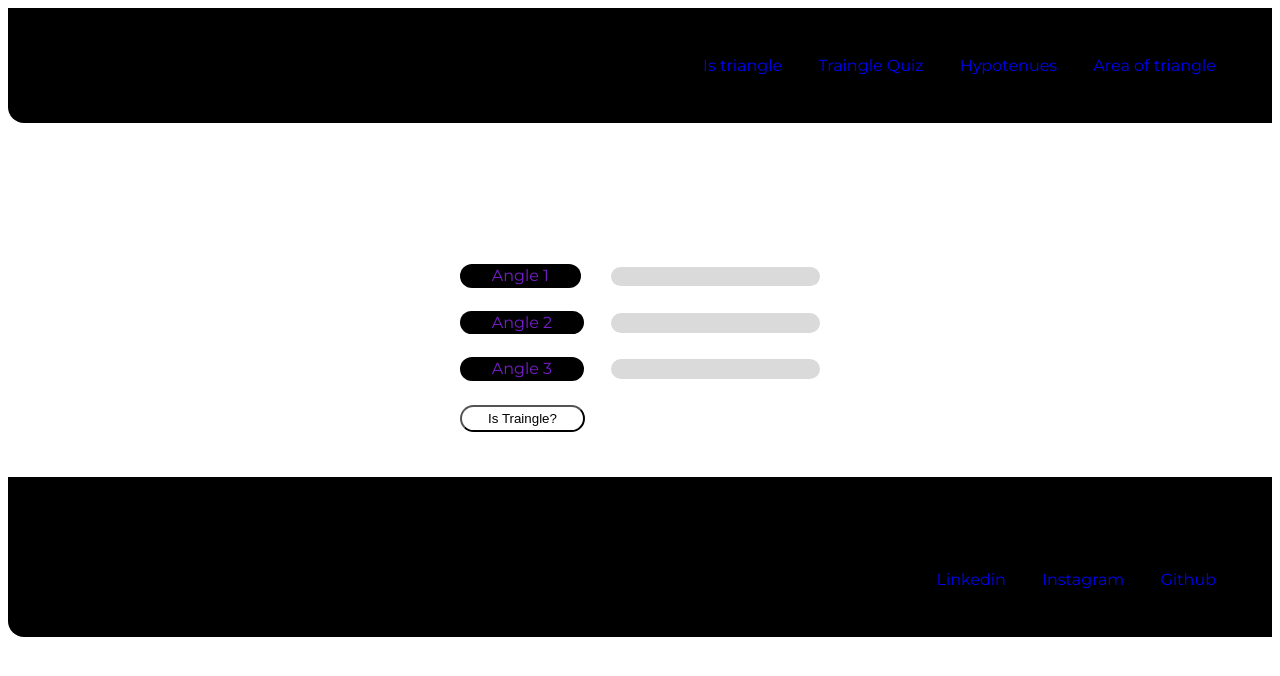
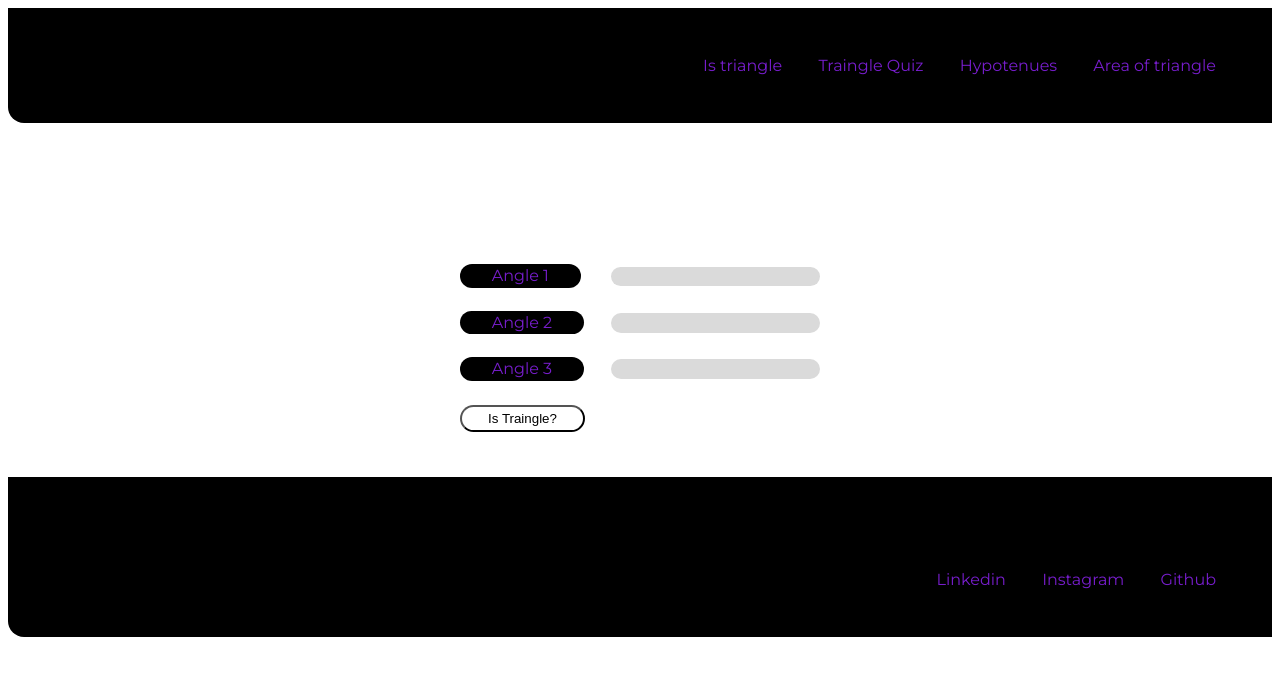
Before and after one commit to vipulbhunaker1910/Fun-with-triangles, a plain HTML site: page index.html in a window 1280 px wide. Drawn offline with Linux system fonts and the light colour scheme.

Commit message:
updated README.md and Style.css

```diff
--- a/style.css
+++ b/style.css
@@ -17,6 +17,7 @@ display: inline;
 padding: 0rem 2.5 rem;
 }
 .inline-links{
+    color: #771dcc;
     text-decoration: none;
     padding: 0.5rem 1rem;
 }
```
Also changed, not shown: 1 other file.
